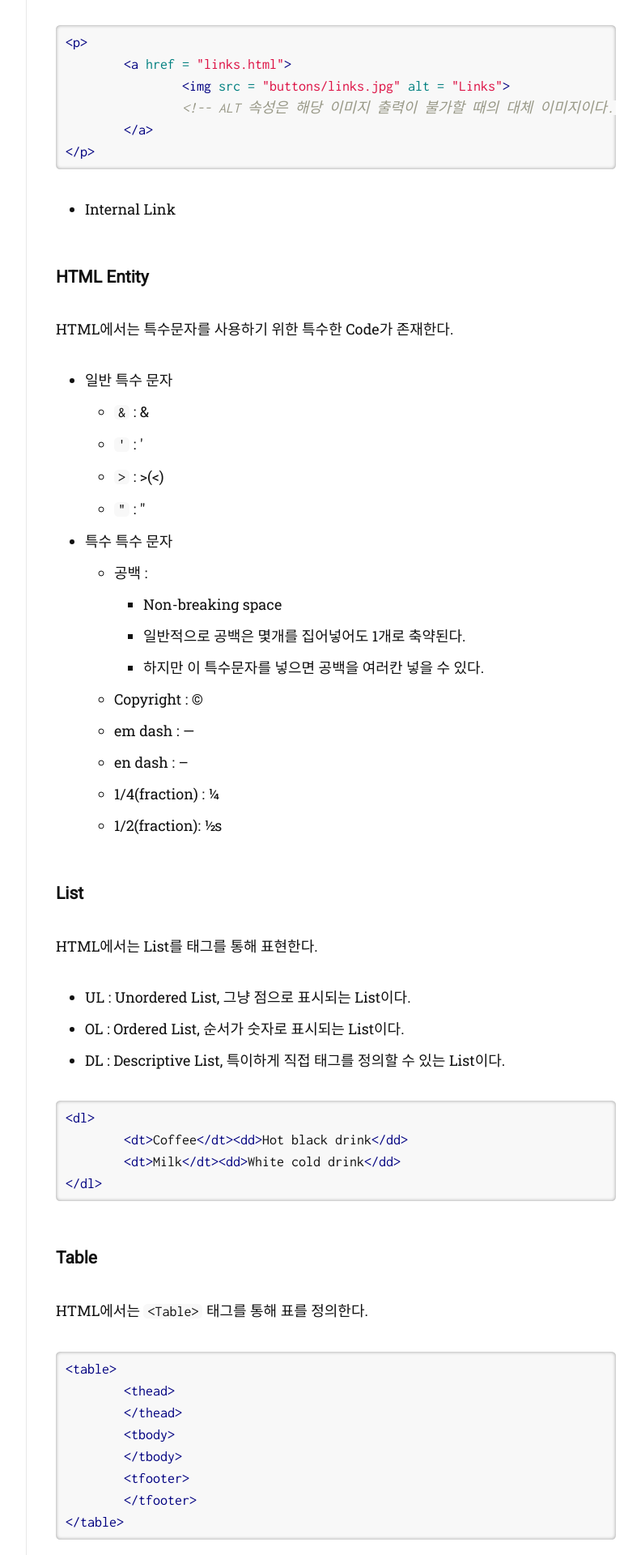
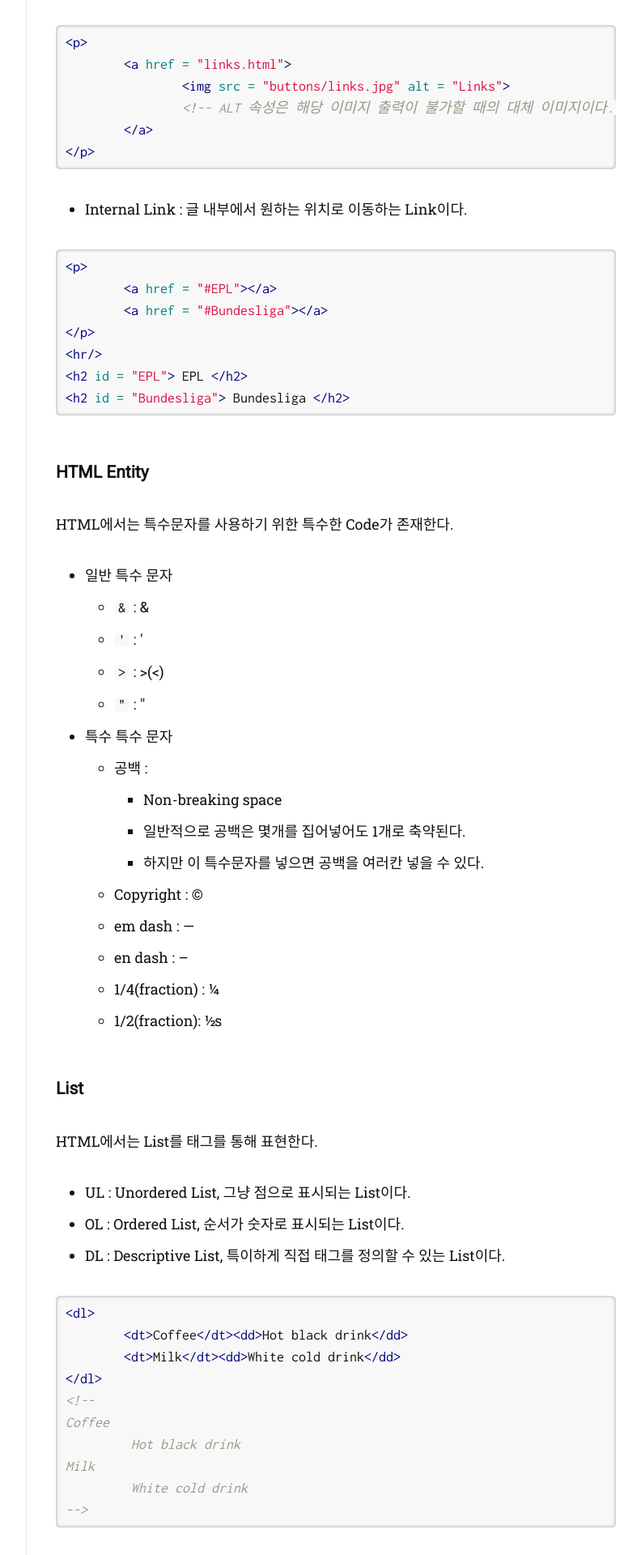
Before and after one commit to Jinseop-Sim/Jinseop-Sim.github.io, a Jekyll site: the page built from _posts/2022-09-15-HTML-basic.md, in a window 1280 px wide. Shown: the part 1326-3246 px from the top of the page at 81% size, without its empty margins (357-1149 px from the left). Built offline with Jekyll 4.4.1, drawn with Linux system fonts in a browser that asks for light colours; nearby versions of some CDN libraries; some web fonts are replaced; some of the changed text lies outside the part shown.

Commit message:
modify post

````diff
--- a/_posts/2022-09-15-HTML-basic.md
+++ b/_posts/2022-09-15-HTML-basic.md
@@ -46,7 +46,16 @@
 </p>
 {% endhighlight %}
 
-- Internal Link
+- Internal Link : 글 내부에서 원하는 위치로 이동하는 Link이다.
+{% highlight html %}
+<p>
+	<a href = "#EPL"></a>
+	<a href = "#Bundesliga"></a>
+</p>
+<hr/>
+<h2 id = "EPL"> EPL </h2>
+<h2 id = "Bundesliga"> Bundesliga </h2>
+{% endhighlight %}
 
 ### HTML Entity
 HTML에서는 특수문자를 사용하기 위한 특수한 Code가 존재한다.
@@ -77,18 +86,69 @@
 	<dt>Coffee</dt><dd>Hot black drink</dd>
 	<dt>Milk</dt><dd>White cold drink</dd>
 </dl>
+<!--
+Coffee
+	 Hot black drink
+Milk
+	 White cold drink
+-->
 {% endhighlight %}
 
 ### Table
 HTML에서는 ```<Table>``` 태그를 통해 표를 정의한다.
+
+- Table의 기본 태그
+  - ```thead``` : 항상 Table의 상단에 위치한다.
+  - ```tbody``` : 항상 Table의 중앙에 위치한다.
+  - ```tfooter``` : 항상 Table의 바닥에 위치한다.
+    - 위의 3가지 태그는 굳이 삽입하지 않아도 표를 만들 수 있다.
 {% highlight html %}
 <table>
 	<thead>
+		<tr>
+			<th>Fruit</th>
+			<th>Price</th>
+		</tr>
 	</thead>
+	<tfooter>
+		<tr>
+			<th>Total</th>
+			<th>$3.75</th>
+		</tr>
+	</tfooter>
 	<tbody>
+		<tr>
+			<td>Apple</td>
+			<td>$3.75</td>
+		</tr>
 	</tbody>
-	<tfooter>
-	</tfooter>
 </table>
 {% endhighlight %}
+
+- Table의 속성
+  - ```border``` : Table의 전체 테두리를 만들 수 있다.
+  - ```rowspan(colspan)``` : Table의 행(열)을 병합한다.
+{% highlight html %}
+<table>
+	<tr>
+		<th rowspan = "4">
+			<img src = "camel.png" alt = "Picture of Blue Camel">
+		</th> <!-- Merge 4 Row -->
+		<th colspan = "4">
+			<strong>Camelid Comparison</strong><br>
+			Approximate as of 6/2011
+		</th> <!-- Merge 4 Column -->
+	</tr>
+	<tr>
+		<th># of humps</th>
+		<th>Indigenous region</th>
+		<th>Spits?</th>
+		<th>Produces wool?</th>
+	</tr>
+</table>
+{% endhighlight %}
+
 ### Form
+HTML은 다양한 Type의 입력을 받을 수 있는 Form 태그가 존재한다.
+
+- Input
````
